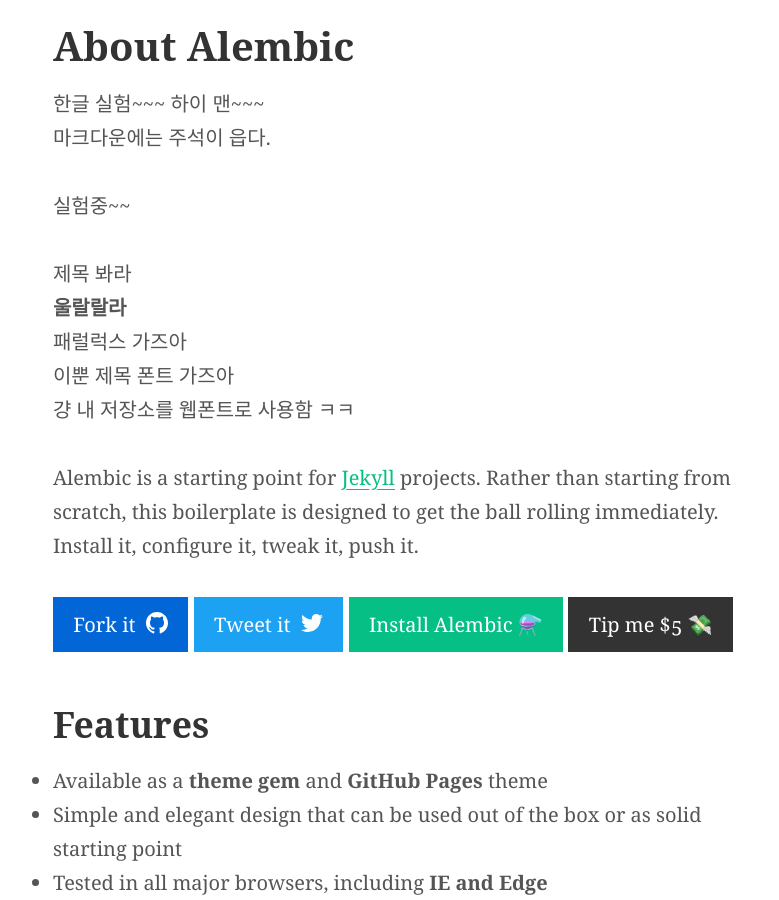
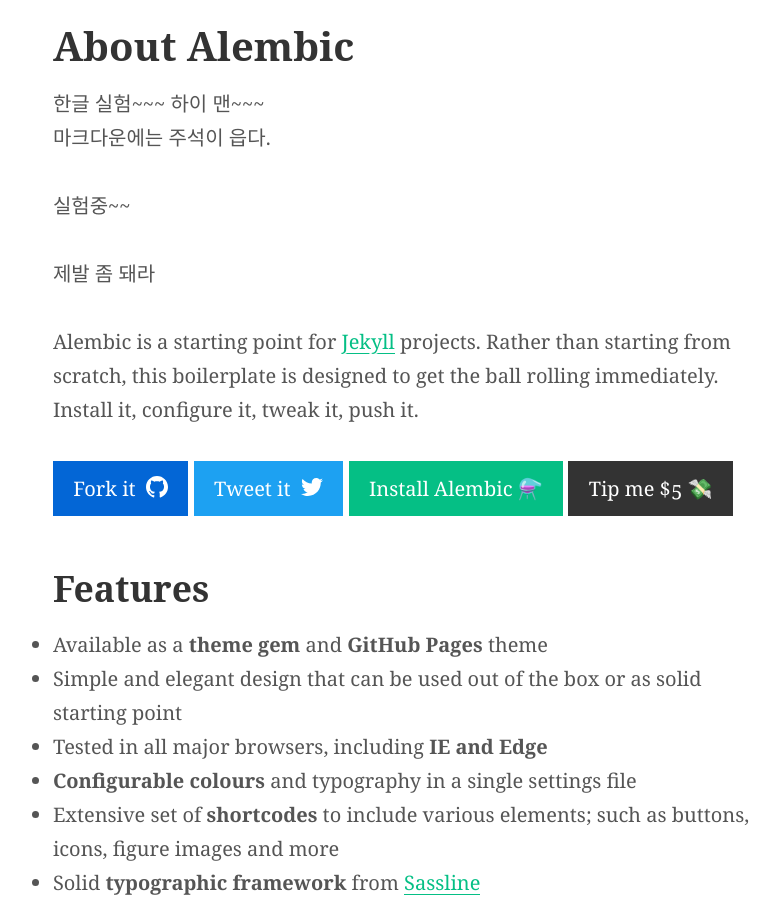
Before and after one commit to Haawron/Haawron.github.io, a Jekyll site: the page built from index.md, in a window 1280 px wide and 900 px high, scrolled down 433 px. Shown: the whole window, without its empty margins (230-1009 px from the left). Built offline with Jekyll 4.4.1, drawn with Linux system fonts in a browser that asks for light colours; some web fonts are replaced; our own code applies the rules of GitHub Pages for plain Markdown files.

Commit message:
이쁜 제목 폰트 가즈아 웹ㅠㅠㅠ

```diff
--- a/_sass/_settings.scss
+++ b/_sass/_settings.scss
@@ -38,4 +38,3 @@
 // Font import, if you're using a non-standard web font
 // @import url('https://fonts.googleapis.com/css?family=Merriweather:400,700');
 @import url('http://fonts.googleapis.com/earlyaccess/jejumyeongjo.css');
-@import url('https://github.com/Haawron/Haawron.github.io/raw/master/assets/fonts/OldSansBlack.ttf');
--- a/_sass/sassline-base/_typography.scss
+++ b/_sass/sassline-base/_typography.scss
@@ -10,11 +10,11 @@
 }
 
 // Site-wide base styles.
-/*
+
 @font-face {
   font-family: 'OldSansBlack';
-  src: url(assets/fonts/OldSansBlack.ttf) format('truetype');
-}*/
+  src: url(https://github.com/Haawron/Haawron.github.io/raw/master/assets/fonts/OldSansBlack.ttf) format('truetype');
+}
 
 body {
   @include fontsize(zeta, all);
--- a/index.md
+++ b/index.md
@@ -11,11 +11,7 @@
 마크다운에는 주석이 읍다.<br><br>
 실험중~~<br>
 
-제목 봐라 <br>
-**울랄랄라** <br>
-패럴럭스 가즈아<br>
-이뿐 제목 폰트 가즈아<br>
-걍 내 저장소를 웹폰트로 사용함 ㅋㅋ<br>
+제발 좀 돼라<br>
 
 Alembic is a starting point for [Jekyll](https://jekyllrb.com/) projects. Rather than starting from scratch, this boilerplate is designed to get the ball rolling immediately. Install it, configure it, tweak it, push it.
 
```
